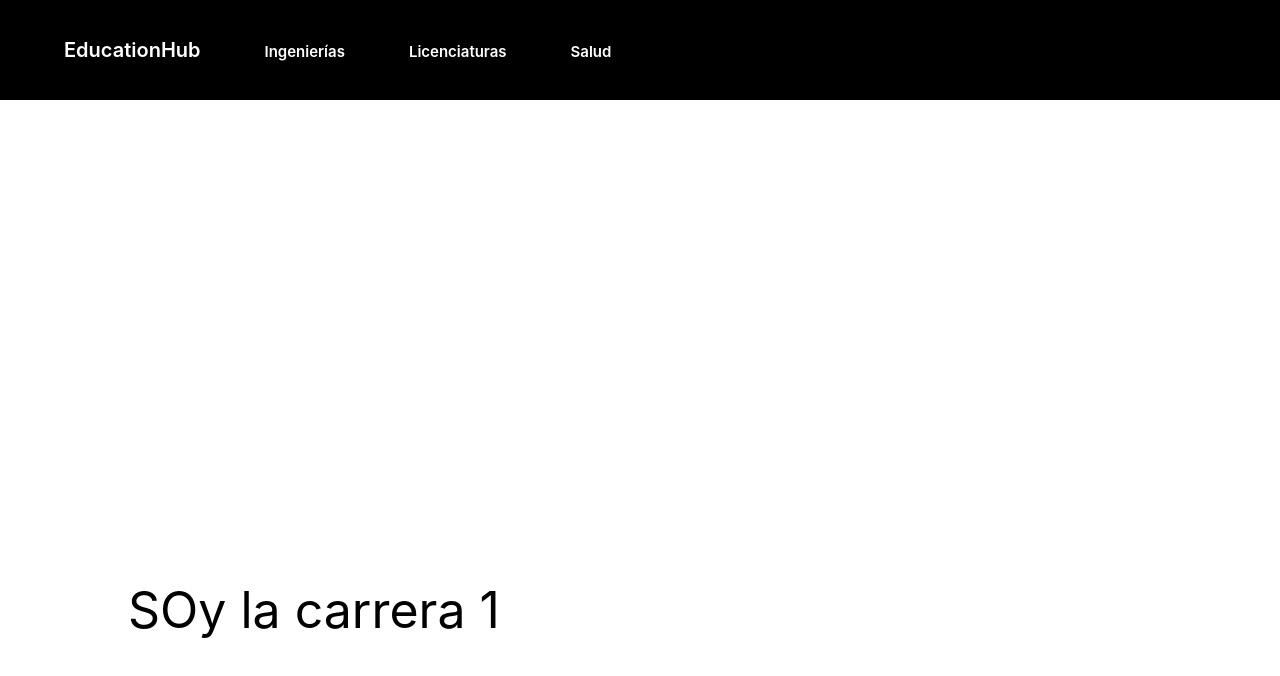
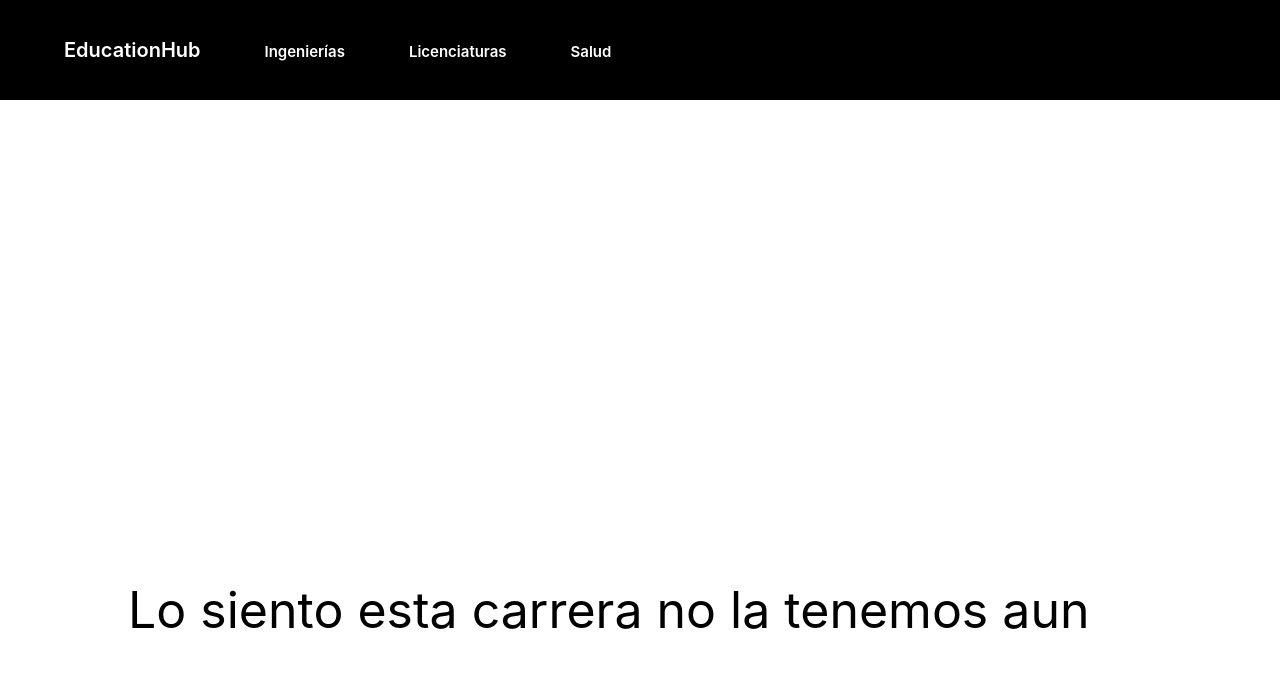
Before and after one commit to Quintaneishon/blog-react, a React (Create React App) app: page /Carreras/1 in a window 1280 px wide. Shown: the top 676 px of the page. Built offline with nearby package versions, Linux system fonts and the light colour scheme; the HTML template or start-up script is replaced by a standard one.

Commit message:
changes on carrea component

```diff
--- a/src/components/Carrera/Carrera.js
+++ b/src/components/Carrera/Carrera.js
@@ -1,16 +1,16 @@
-import React from 'react';
+import React, { useReducer } from 'react';
 import Head from '../Head';
 import { useParams } from "react-router-dom";
 import './Carrera.scss';
 
 export default function Carrera(){
-    let { name } = useParams();
+    const { name } = useParams();
 
     return(
         <div className='Carrera'>
             <Head />
             <div className='titulo'>
-                SOy la carrera {name}
+                Lo siento esta carrera no la tenemos aun
             </div>
         </div>
     )
```
